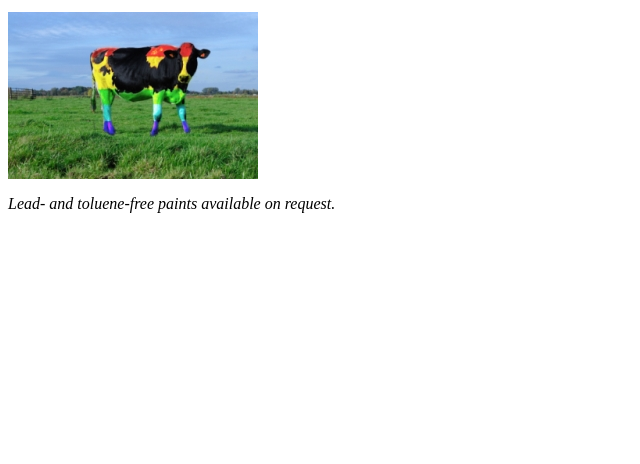
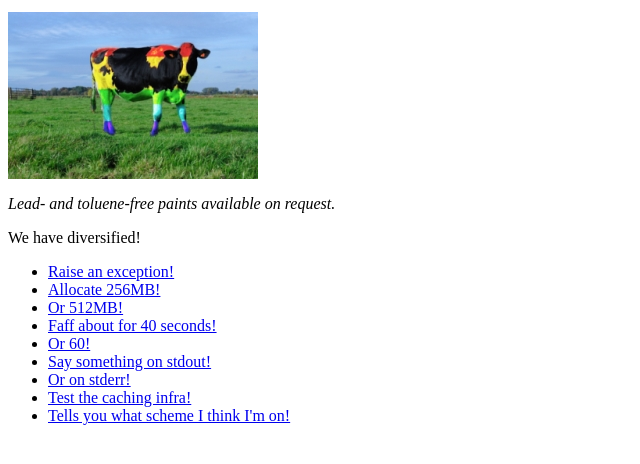
Before and after one commit to catalpainternational/example_django_ansibility, a Django app: page / in a window 1280 px wide. Shown: the part 278-742 px from the top of the page, without its empty margins (0-640 px from the left). Run offline with Django 3.2, Linux system fonts and the light colour scheme; data comes from the database, SQL or seed files in the repository.

Commit message:
added whatscheme test

```diff
--- a/CattlePainterNational/CattlePainterNational/urls.py
+++ b/CattlePainterNational/CattlePainterNational/urls.py
@@ -19,13 +19,14 @@ from paintjobs import views as pjviews
 
 urlpatterns = [
     url(r'^$', pjviews.index, name='index'),
-    url(r'^raise$', pjviews.raise_e, name='raise_e'),
-    url(r'^stdout$', pjviews.shoutstdout, name='shoutstdout'),
-    url(r'^stderr$', pjviews.shoutstderr, name='shoutstderr'),
+    url(r'^raise$', pjviews.raise_e, name='raise'),
+    url(r'^stdout$', pjviews.shoutstdout, name='stdout'),
+    url(r'^stderr$', pjviews.shoutstderr, name='stderr'),
     url(r'^oom$', pjviews.oom, name='oom'),
     url(r'^oom/(?P<mb>[0-9]+)$', pjviews.oom, name='oom'),
     url(r'^faffing$', pjviews.faffing, name='faffing'),
     url(r'^faffing/(?P<duration>[0-9]+)$', pjviews.faffing, name='faffing'),
     url(r'^testcache$', pjviews.testcache, name='testcache'),
+    url(r'^whatscheme$', pjviews.whatscheme, name='whatscheme'),
     url(r'^admin/', include(admin.site.urls)),
 ]
--- a/CattlePainterNational/paintjobs/templates/paintjobs/index.html
+++ b/CattlePainterNational/paintjobs/templates/paintjobs/index.html
@@ -32,3 +32,18 @@ CattlepainterNational
 <img src="{% static "paintjobs/Rainbow_cow.jpg" %}" alt="Rainbow cow"/>
 
 <p><i>Lead- and toluene-free paints available on request.</i></p>
+
+<p>
+We have diversified!
+<ul>
+    <li><a href="/raise">Raise an exception!</a></li>
+    <li><a href="/oom/256">Allocate 256MB!</a></li>
+    <li><a href="/oom">Or 512MB!</a></li>
+    <li><a href="/faffing/45">Faff about for 40 seconds!</a></li>
+    <li><a href="/faffing">Or 60!</a></li>
+    <li><a href="/stdout">Say something on stdout!</a></li>
+    <li><a href="/stderr">Or on stderr!</a></li>
+    <li><a href="/testcache">Test the caching infra!</a></li>
+    <li><a href="/whatscheme">Tells you what scheme I think I'm on!</a></li>
+</ul>
+</p>
--- a/CattlePainterNational/paintjobs/views.py
+++ b/CattlePainterNational/paintjobs/views.py
@@ -8,7 +8,6 @@ import sys
 from datetime import datetime
 from django.views.decorators.cache import cache_page
 
-# Create your views here.
 def index(request):
     job_list = Paintjob.objects.order_by('-due_date')
     template = loader.get_template('paintjobs/index.html')
@@ -47,3 +46,7 @@ def shoutstderr(request, text="Hurray for STDERR!"):
 def testcache(request):
     return HttpResponse("My UTC wall clock time is <b>%s</b>. I'm caching this response \
     for a minute, so you should see the same time if you refresh within this minute." % datetime.utcnow().isoformat())
+
+def whatscheme(request):
+    scheme = {True:'HTTPS', False:'HTTP'}[request.is_secure()]
+    return HttpResponse("""I think I'm on:<br/>%s""" % scheme)
```
